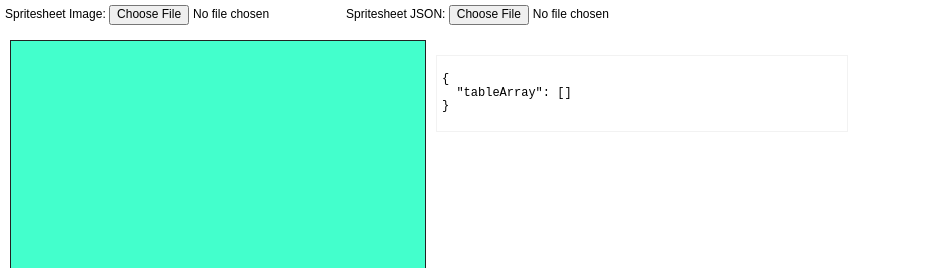
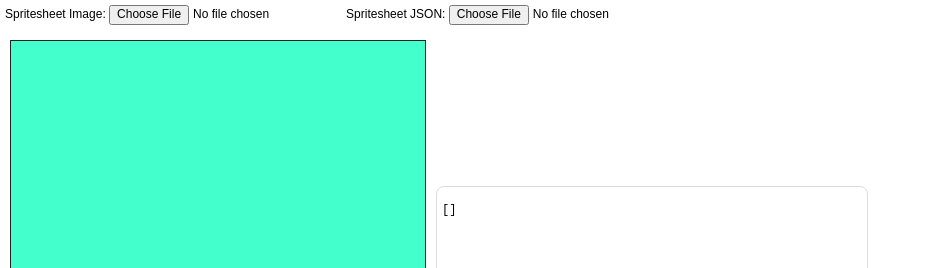
Before and after one commit to obsfx/card-game-editor, a React (Create React App) app: page / in a window 1280 px wide. Shown: the top 268 px of the page, without its empty margins (0-926 px from the left). Built offline with nearby package versions, Linux system fonts and the light colour scheme.

Commit message:
Implement card deletion

```diff
--- a/src/App.tsx
+++ b/src/App.tsx
@@ -15,14 +15,12 @@ const App: React.FC = () => {
 
         <div className={bodyWrapper}>
           <BoardPreview />
-          <div>
+          <div className={rightWrapper}>
             <div className={cardPreviewWrapper}>
               <SelectedCardPreview />
               <CardSelection />
             </div>
-            <div className={outputWrapper}>
-              <Output />
-            </div>
+            <Output />
           </div>
         </div>
       </div>
@@ -45,15 +43,12 @@ const cardPreviewWrapper = css({
   display: 'flex',
   alignItems: 'center',
   margin: 5,
+  height: 126,
 });
 
-const outputWrapper = css({
-  border: '1px solid #f2f2f2',
-  width: 400,
-  margin: 10,
-  padding: 5,
-  maxHeight: 600,
-  overflow: 'auto',
+const rightWrapper = css({
+  display: 'flex',
+  flexDirection: 'column',
 });
 
 export default App;
--- a/src/components/BoardPreview.tsx
+++ b/src/components/BoardPreview.tsx
@@ -9,7 +9,7 @@ const BoardPreview: React.FC = () => {
 
   return (
     <div className={boardPreview}>
-      {cards.map((card, idx) => {
+      {cards.map((card) => {
         return <Card key={card.id} card={card} frame={card.frame} />;
       })}
     </div>
--- a/src/components/Card.tsx
+++ b/src/components/Card.tsx
@@ -6,7 +6,7 @@ import CardHud from './CardHud';
 import { BOARD_H, BOARD_W } from '../contants';
 
 const Card: React.FC<{ card: ICard; frame: Frame }> = ({ card, frame }) => {
-  const { imageB64, updateCard } = useAppContext();
+  const { imageB64, updateCard, removeCard } = useAppContext();
 
   const [dragStartPos, setDragStartPos] = useState<[number, number]>([0, 0]);
   const [position, setPosition] = useState<[number, number]>([frame.w / 2, frame.h / 2]);
@@ -105,6 +105,7 @@ const Card: React.FC<{ card: ICard; frame: Frame }> = ({ card, frame }) => {
           handleRotationChange={handleRotationChange}
           handleIndexChange={handleIndexChange}
           onClose={() => setShowHud(false)}
+          onDelete={() => removeCard(card.id)}
         />
       )}
     </>
--- a/src/components/CardHud.tsx
+++ b/src/components/CardHud.tsx
@@ -3,6 +3,7 @@ import { css } from '@emotion/css';
 import { BsArrowUp, BsArrowDown } from 'react-icons/bs';
 import { Card } from '../types';
 import { useClickOutListener } from '../hooks/useOutClickHandler';
+import { FaTrash } from 'react-icons/fa';
 
 const CardHud: React.FC<{
   card: Card;
@@ -12,7 +13,17 @@ const CardHud: React.FC<{
   handleRotationChange: (value: number) => void;
   handleIndexChange: (value: number) => void;
   onClose: () => void;
-}> = ({ card, position, rotation, zIndex, handleRotationChange, handleIndexChange, onClose }) => {
+  onDelete: () => void;
+}> = ({
+  card,
+  position,
+  rotation,
+  zIndex,
+  handleRotationChange,
+  handleIndexChange,
+  onClose,
+  onDelete,
+}) => {
   const cardRef = useRef<HTMLDivElement>(null);
   useClickOutListener(cardRef, onClose, [`hud-parent-${card.id}`]);
 
@@ -94,6 +105,13 @@ const CardHud: React.FC<{
           </div>
         </div>
       </div>
+
+      <div className={cardHudRow}>
+        <button className={cardHudButton} onClick={onDelete}>
+          <span>Delete</span>
+          <FaTrash />
+        </button>
+      </div>
     </div>
   );
 };
@@ -174,4 +192,18 @@ const cardHudValue = css({
   },
 });
 
+const cardHudButton = css({
+  backgroundColor: 'red',
+  padding: '4px 8px',
+  borderRadius: 4,
+  color: '#ffffff',
+  display: 'flex',
+  alignItems: 'center',
+  border: 'none',
+  cursor: 'pointer',
+  '& span': {
+    marginRight: 4,
+  },
+});
+
 export default CardHud;
--- a/src/components/Output.tsx
+++ b/src/components/Output.tsx
@@ -1,13 +1,25 @@
 import React from 'react';
+import { css } from '@emotion/css';
 import { useAppContext } from '../contexts/AppContext';
 
 const Output: React.FC = () => {
   const { output } = useAppContext();
   return (
-    <pre>
-      <code>{JSON.stringify(output, null, 2)}</code>
-    </pre>
+    <div className={outputWrapper}>
+      <pre>
+        <code>{JSON.stringify(output, null, 2)}</code>
+      </pre>
+    </div>
   );
 };
+const outputWrapper = css({
+  border: '1px solid #ddd',
+  width: 420,
+  margin: 10,
+  padding: 5,
+  height: 740,
+  overflow: 'auto',
+  borderRadius: 8,
+});
 
 export default Output;
--- a/src/contexts/AppContext.tsx
+++ b/src/contexts/AppContext.tsx
@@ -2,7 +2,7 @@ import React, { Dispatch, SetStateAction, useContext, useEffect, useState } from
 import { v4 as uuidv4 } from 'uuid';
 
 import { CARD, CARD_SUIT } from '../contants';
-import { AtlasData, Card, SelectedCard } from '../types';
+import { AtlasData, Card, SelectedCard, TargetCard } from '../types';
 import { calculateTargetPos } from '../utils';
 
 export interface IAppContext {
@@ -14,9 +14,10 @@ export interface IAppContext {
   setSelectedCard: Dispatch<SetStateAction<SelectedCard | null>>;
   cards: Card[];
   setCards: Dispatch<SetStateAction<Card[]>>;
-  output: Record<string, unknown[]>;
+  output: TargetCard[];
   createCard: (cardValue: number, suitValue: number) => void;
-  updateCard: (index: string, props: Record<string, unknown>) => void;
+  updateCard: (id: string, props: Record<string, unknown>) => void;
+  removeCard: (id: string) => void;
 }
 
 const AppContext = React.createContext<IAppContext | null>(null);
@@ -30,7 +31,8 @@ export const AppContextProvider: React.FC<{ children: React.ReactNode }> = ({ ch
   const [imageB64, setImageB64] = useState('');
   const [selectedCard, setSelectedCard] = useState<SelectedCard | null>(null);
   const [cards, setCards] = useState<Card[]>([]);
-  const [output, setOutput] = useState<Record<string, unknown[]>>({ tableArray: [] });
+  //const [output, setOutput] = useState<Record<string, unknown[]>>({ tableArray: [] });
+  const [output, setOutput] = useState<TargetCard[]>([]);
 
   const createCard = (cardValue: number, suitValue: number) => {
     if (!json) {
@@ -69,16 +71,19 @@ export const AppContextProvider: React.FC<{ children: React.ReactNode }> = ({ ch
     );
   };
 
+  const removeCard = (id: string) => {
+    setCards((prev) => prev.filter((card) => card.id !== id));
+  };
+
   useEffect(() => {
     const sortedCards = cards.sort((a, b) => a.zIndex - b.zIndex);
-    const output: Record<string, unknown[]> = {
-      tableArray: [],
-    };
+    const output: TargetCard[] = [];
+
     for (let i = 0; i < sortedCards.length; i++) {
       const card = sortedCards[i];
       const tablePos = calculateTargetPos(card.x, card.y);
 
-      output.tableArray.push({
+      output.push({
         Position: [tablePos.x, tablePos.y],
         Angle: card.angle,
         Value: card.value,
@@ -103,6 +108,7 @@ export const AppContextProvider: React.FC<{ children: React.ReactNode }> = ({ ch
         output,
         createCard,
         updateCard,
+        removeCard,
       }}
     >
       {children}
```
Also changed, not shown: src/types.ts (+7 -0 lines).
